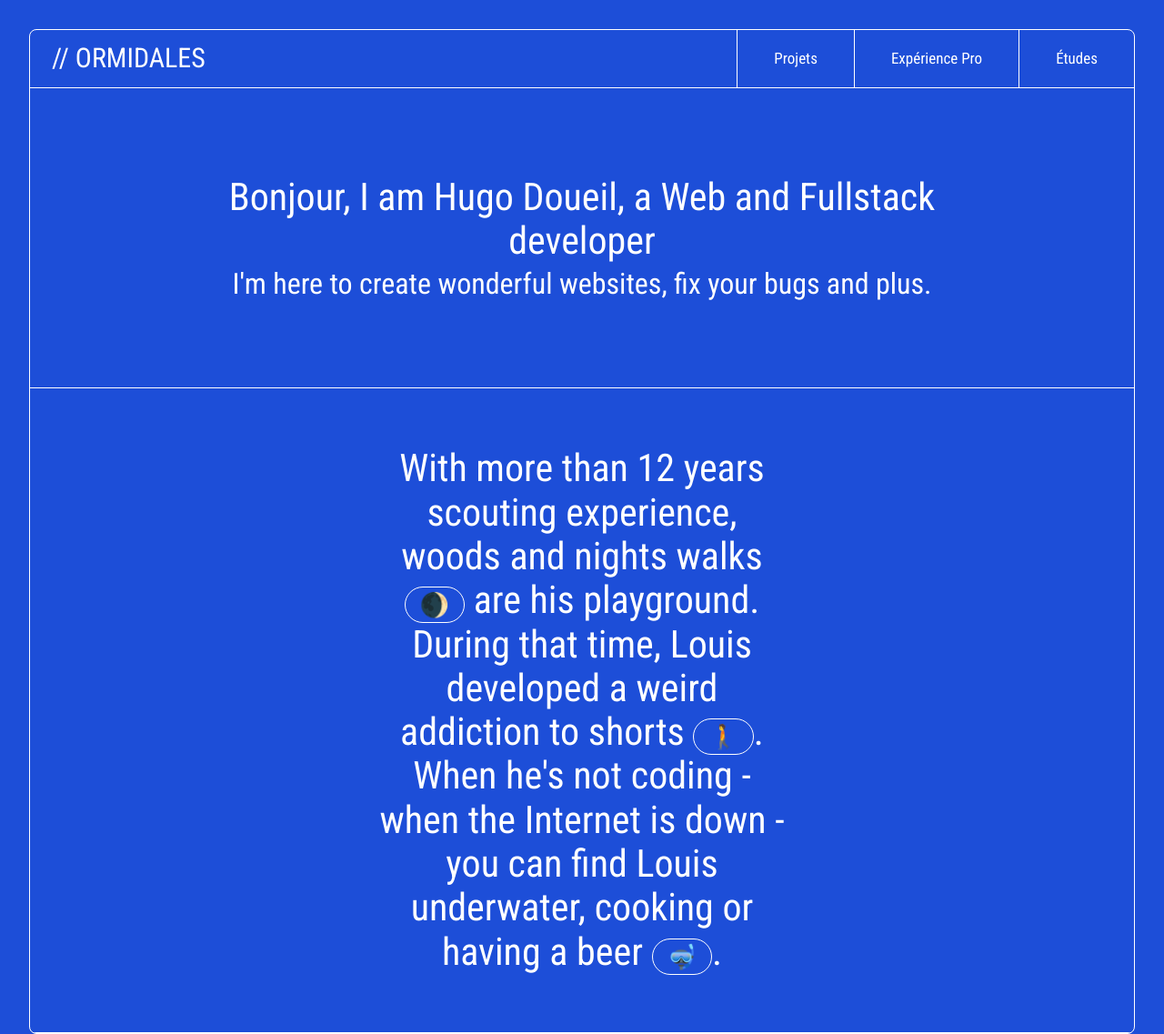
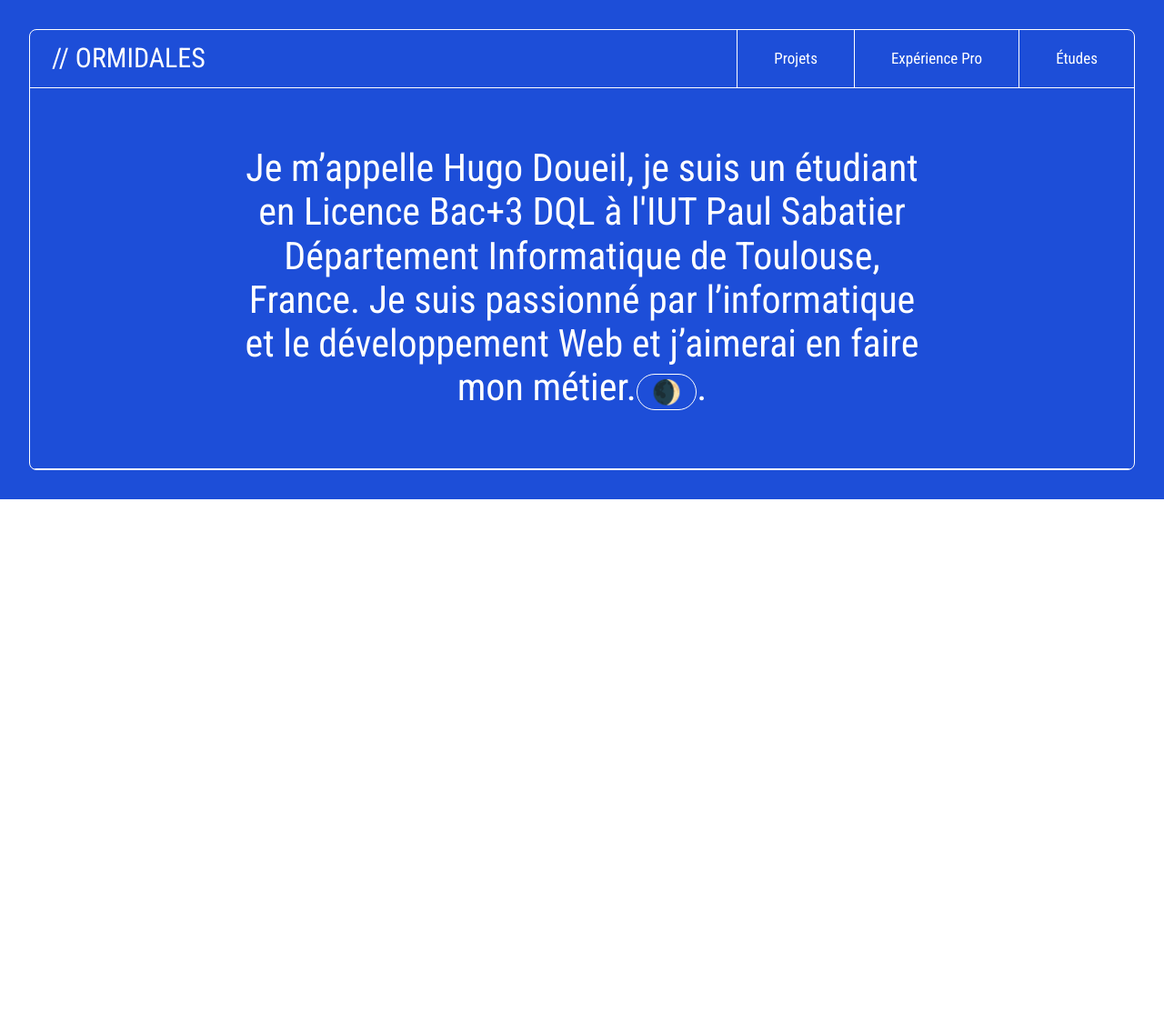
Before and after one commit to Ormidales/private-portfolio-new, a website built with Parcel: page index.html in a window 1280 px wide. Shown: the whole page at 91% size. After the commit the page ends 800 px from the top, so only its background shows below. Built offline with nearby package versions, Linux system fonts and the light colour scheme.

Commit message:
Changer index.html

```diff
--- a/index.html
+++ b/index.html
@@ -54,23 +54,11 @@
 
         </div>
 
-        <div class="w-full px-36 py-24 border-b border-white flex items-center justify-center">
+        <div class="w-full px-56 py-16 border-b border-white flex items-center justify-center">
 
           <div class="w-full">
 
-            <p class="text-white text-[42px] text-center">Bonjour, I am Hugo Doueil, a Web and Fullstack developer</p>
-
-            <p class="mt-1 text-white text-[32px] text-center">I'm here to create wonderful websites, fix your bugs and plus.</p>
-
-          </div>
-
-        </div>
-
-        <div class="w-full px-96 py-16 border-b border-white flex items-center justify-center">
-
-          <div class="w-full">
-
-            <p class="text-white text-[42px] text-center">With more than 12 years scouting experience, woods and nights walks <span class="text-[26px] px-4 py-1 border border-white rounded-full">🌒</span> are his playground. During that time, Louis developed a weird addiction to shorts <span class="text-[26px] px-4 py-1 border border-white rounded-full">🚶</span>. When he's not coding - when the Internet is down - you can find Louis underwater, cooking or having a beer <span class="text-[26px] px-4 py-1 border border-white rounded-full">🤿</span>. </p>
+            <p class="text-white text-[42px] text-center">Je m’appelle Hugo Doueil, je suis un étudiant en Licence Bac+3 DQL à l'IUT Paul Sabatier Département Informatique de Toulouse, France. Je suis passionné par l’informatique et le développement Web et j’aimerai en faire mon métier.<span class="text-[26px] px-4 py-1 border border-white rounded-full">🌒</span>. </p>
 
           </div>
 
```
